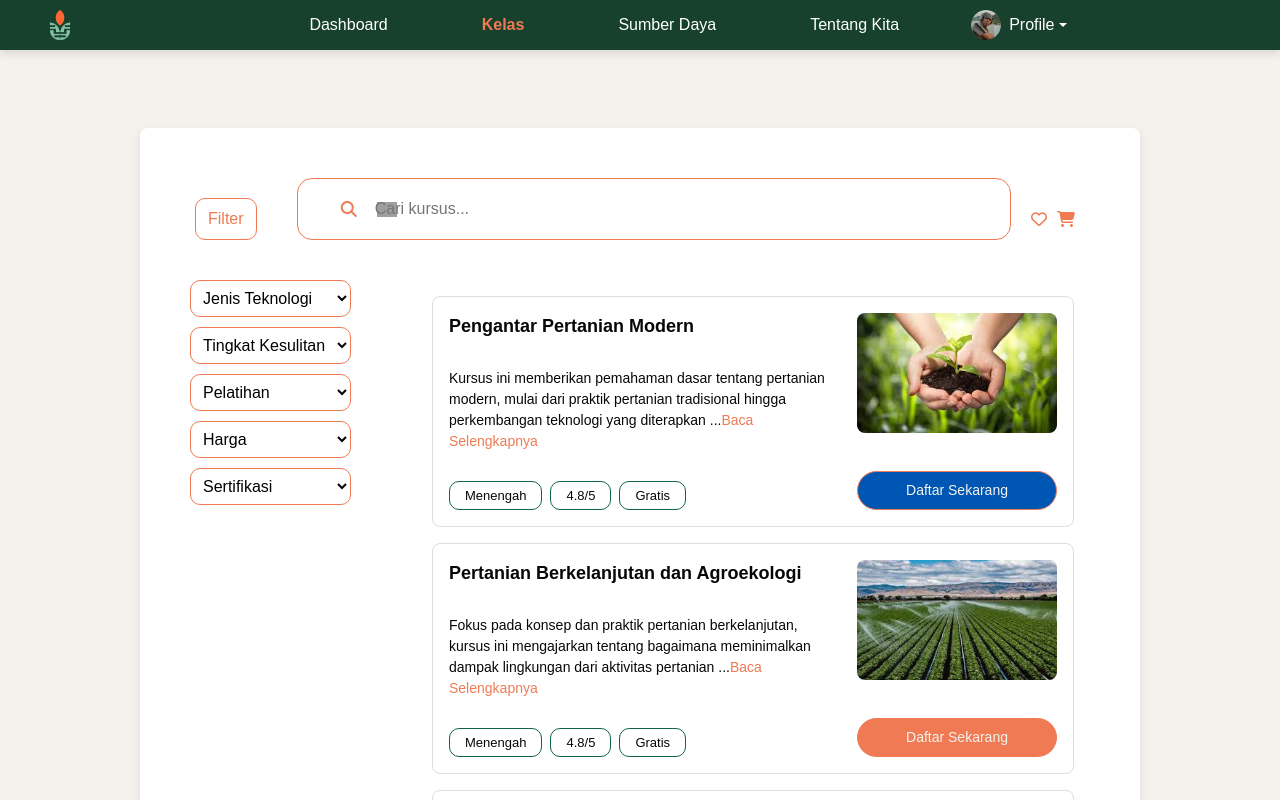
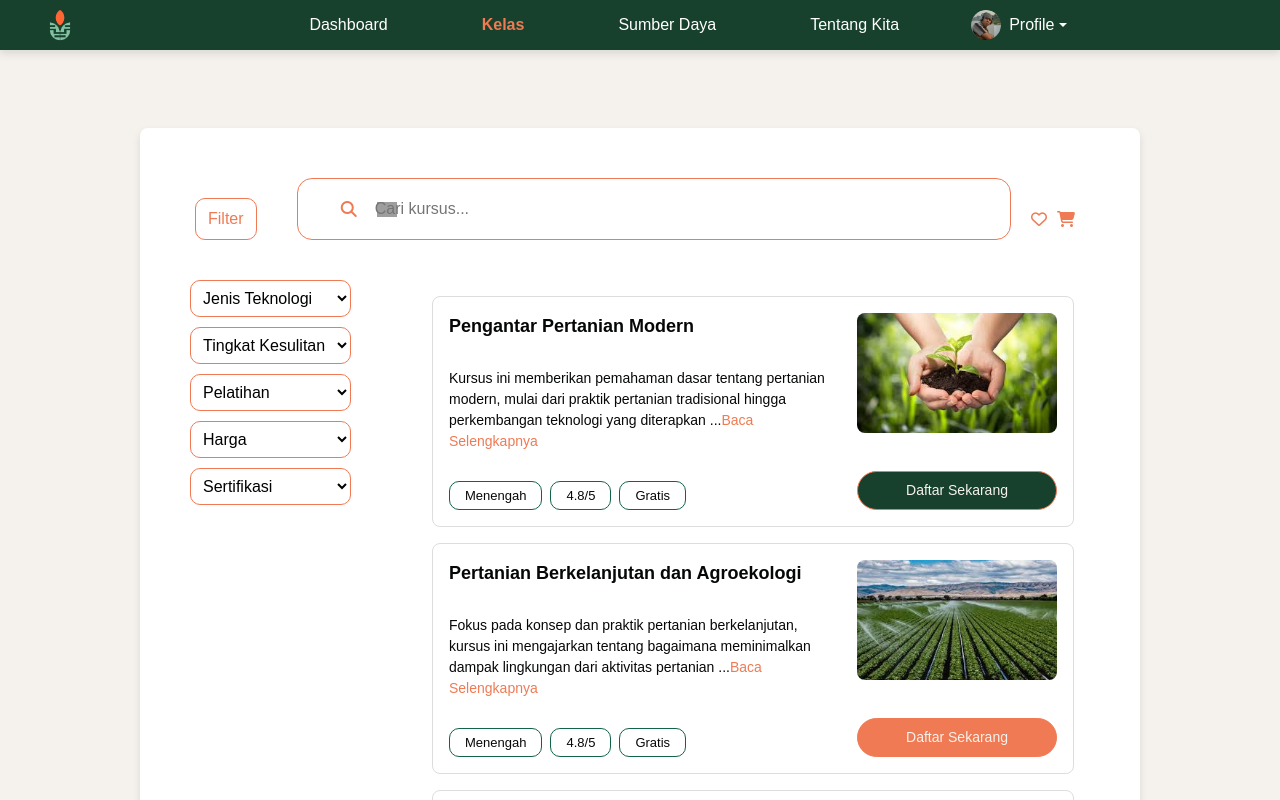
Before and after one commit to aihfdzah/GreeNext, a React (Vite) app: page /kelas in a window 1280 px wide. In both pictures the pointer is over the link 957 px from the left and 490 px from the top of the page. Shown: the top 800 px of the page. Built offline with nearby package versions, Linux system fonts and the light colour scheme; grey boxes are pictures that could not be loaded.

Commit message:
mengubah bc hover page kelas

```diff
--- a/src/Styles/Kelas.css
+++ b/src/Styles/Kelas.css
@@ -43,5 +43,5 @@
 }
 
 .button-daftar:hover {
-	background-color: #0056b3;
+	background-color: #17412d;
 }
```
